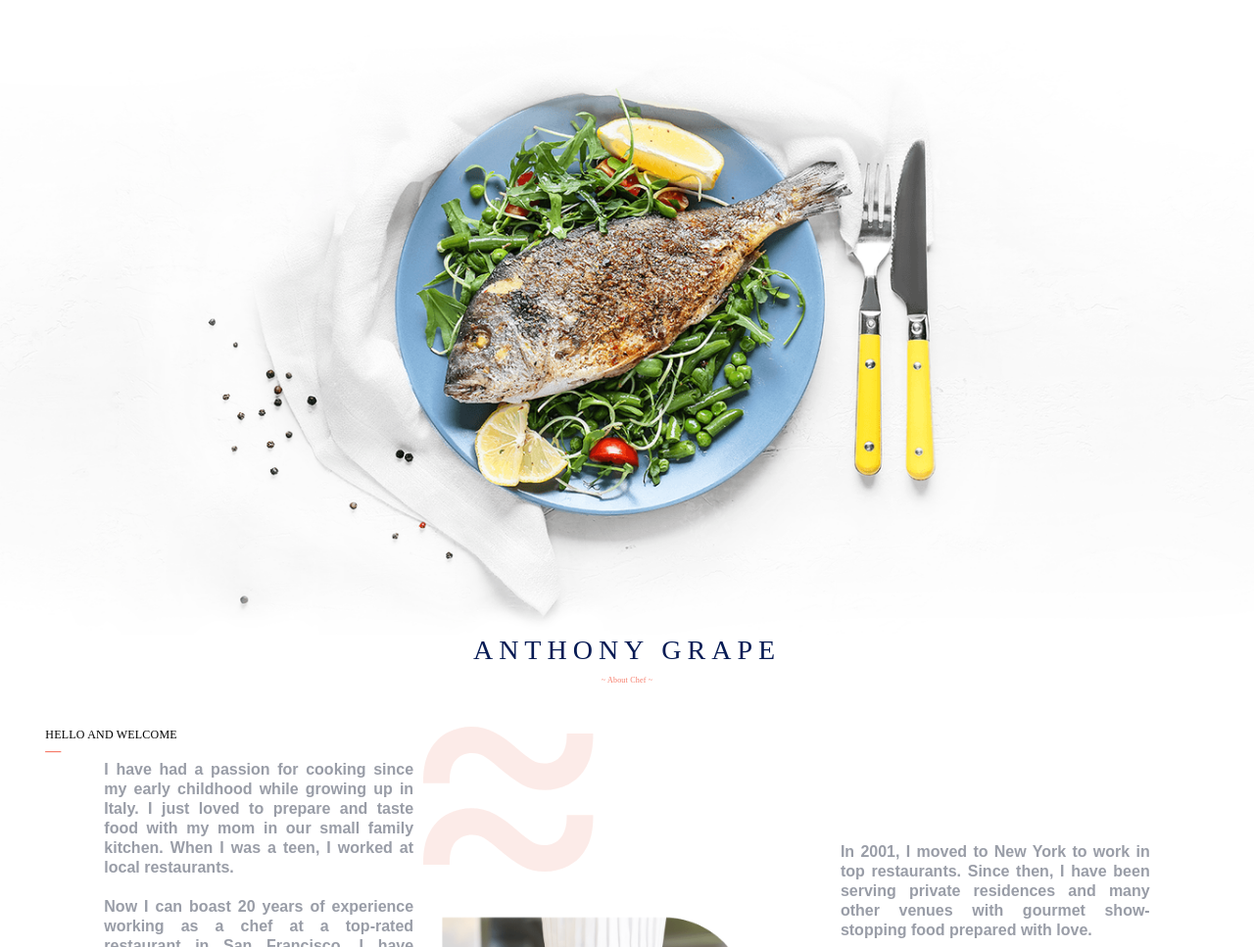
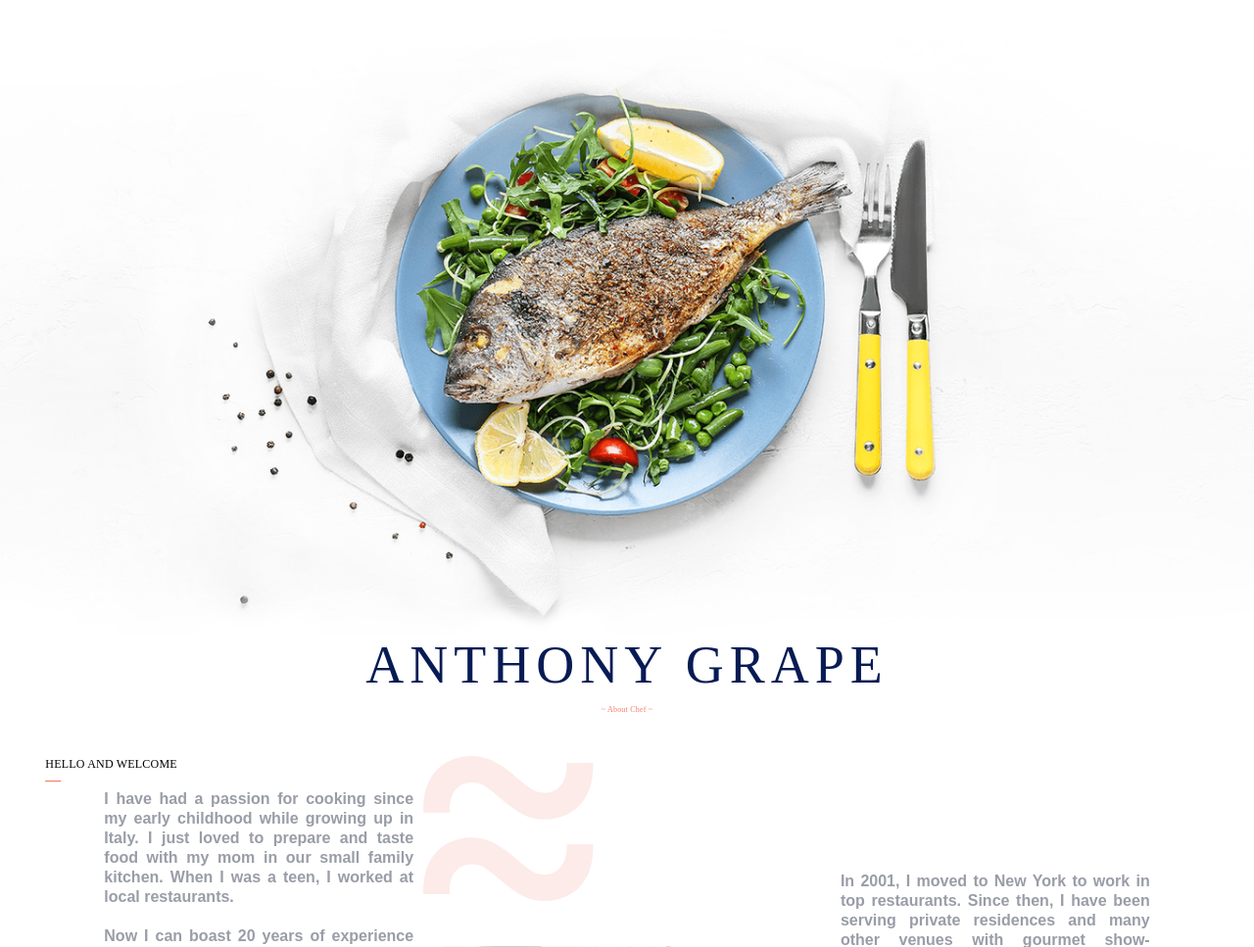
Before and after one commit to koldovsky/753-team-02, a plain HTML site: page index.html in a window 1280 px wide. Shown: the part 133-1100 px from the top of the page at 98% size. Drawn offline with Linux system fonts and the light colour scheme; a web font is replaced by a local one.

Commit message:
about chef 127

```diff
--- a/css/about-us.css
+++ b/css/about-us.css
@@ -10,7 +10,7 @@
     width: 100%;
     text-align: center;
     letter-spacing: 0.2px;
-    font-size: 28px;
+    font-size: 54px;
     font-weight:lighter;
     letter-spacing: 6px;
     color: var(--nav-contact-color);
```
